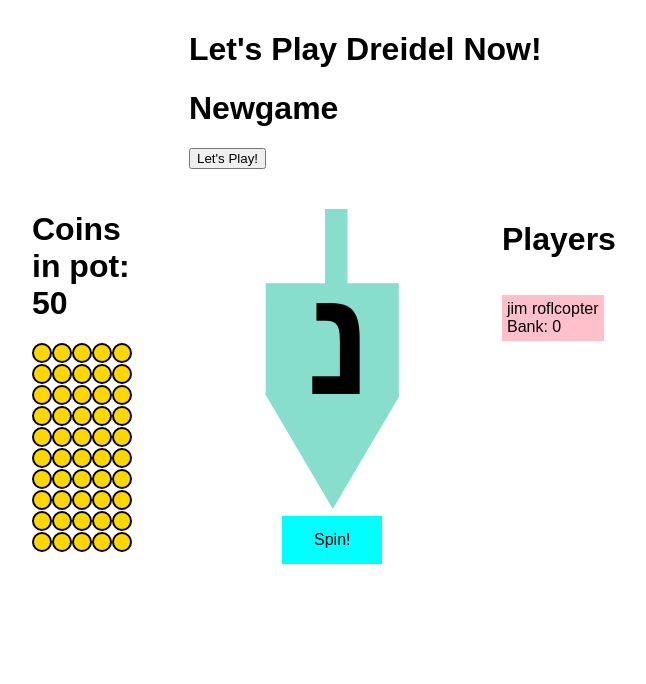
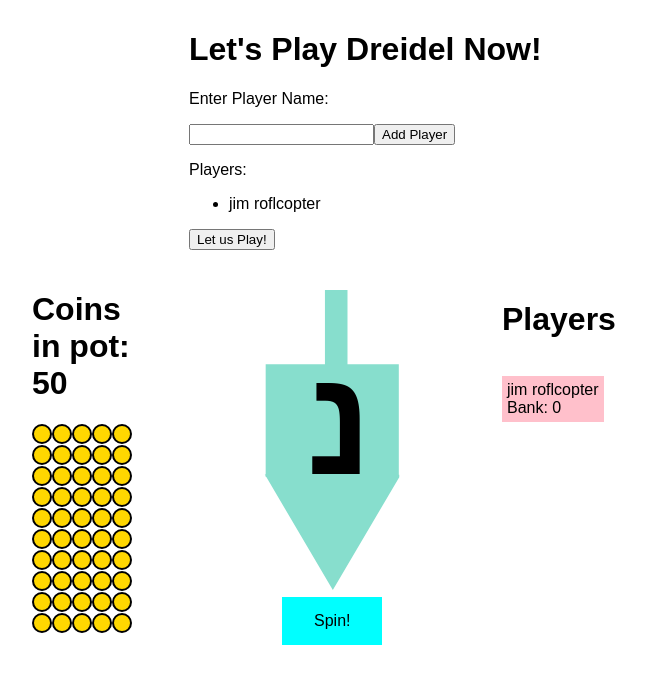
Before and after one commit to leifdroms/dreidel, a React (Create React App) app: page / in a window 1280 px wide. Shown: the top 684 px of the page, without its empty margins (269-915 px from the left). Built offline with nearby package versions, Linux system fonts and the light colour scheme.

Commit message:
interim commit

```diff
--- a/src/App.jsx
+++ b/src/App.jsx
@@ -2,27 +2,26 @@ import React from 'react';
 import Scoreboard from './components/scoreboard/scoreboard.jsx';
 import Dreidel from './components/dreidel/dreidel';
 import Pot from './components/pot/pot';
-import Newgame from './components/newgame/newgame';
+import Newgame from './components/newgame/newgame.jsx';
 import './App.css';
 
 class App extends React.Component {
   constructor(props) {
     super(props);
     this.state = {
-      players: [{ playerName: 'jim roflcopter', bank: 0, color: 'pink'}],
+      players: [{ playerName: 'jim roflcopter', bank: 0, color: 'pink' }],
       hebrewLetter: 'נ',
       pot: 50,
       newGame: true,
     };
   }
-
   render() {
     return (
       <div>
 
         <div className="centeredText">
           <h1 className="App-title">Let's Play Dreidel Now!</h1>
-          <Newgame newGame={this.state.newGame}/>
+          <Newgame newGame={this.state.newGame} players={this.state.players}/>
         </div>
         <div className="centered">
           <Dreidel className="centered" hebrewLetter={this.state.hebrewLetter} />
--- a/src/components/newgame/newgame.css
+++ b/src/components/newgame/newgame.css
@@ -0,0 +1,26 @@
+.black_overlay {
+    display: none;
+    position: absolute;
+    top: 0%;
+    left: 0%;
+    width: 100%;
+    height: 100%;
+    background-color: black;
+    z-index: 1001;
+    -moz-opacity: 0.8;
+    opacity: .80;
+    filter: alpha(opacity=80);
+  }
+  .white_content {
+    display: none;
+    position: absolute;
+    top: 25%;
+    left: 25%;
+    width: 50%;
+    height: 50%;
+    padding: 16px;
+    border: 16px solid orange;
+    background-color: white;
+    z-index: 1002;
+    overflow: auto;
+  }
--- a/src/components/newgame/newgame.js
+++ /dev/null
@@ -1,22 +0,0 @@
-import React, { Component } from 'react';
-import '../../App.css';
-import './newgame.css';
-import Players from './players';
-
-class Newgame extends Component {
-  render() {
-    if(this.props.newGame){
-    return (
-    <div>
-     <h1>Newgame</h1>
-     <button>Let's Play!</button>
-     </div>
-    );
-  }
-  else {
-    return null
-  }
-}
-}
-
-export default Newgame;
--- /dev/null
+++ b/src/components/newgame/newgame.jsx
@@ -0,0 +1,31 @@
+import React from 'react';
+import '../../App.css';
+import './newgame.css';
+// import Players from './players';
+
+function addPlayer(playerName) {
+  function newFunction() {
+    alert(`Hello ${playerName}`);
+  }
+  newFunction();
+}
+
+class Newgame extends React.Component {
+  render() {
+  if (this.props.newGame) {
+
+    return (
+      <div className="popup overlay">
+        <p>Enter Player Name: </p>
+        <input ref="playerName"/><button onClick={() => {addPlayer(this.refs.playerName.value) }}>Add Player</button>
+        <p>Players:</p>
+       <ul>{this.props.players.map((listValue => <li> {listValue.playerName} </li>))}</ul>
+        <button>Let us Play!</button>
+      </div>
+    );
+  }
+  return null;
+}
+};
+
+export default Newgame;
```
